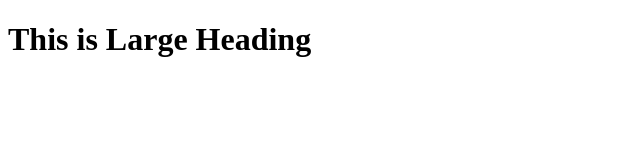
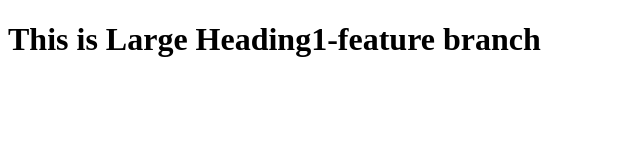
Before and after one commit to Santhoshiakula/git-demo2, a plain HTML site: page index.html in a window 1280 px wide. Shown: the whole page, without its empty margins (0-640 px from the left). Drawn offline with Linux system fonts and the light colour scheme.

Commit message:
Update heading in feature branch

```diff
--- a/index.html
+++ b/index.html
@@ -6,6 +6,6 @@
     <title>Git Document</title>
 </head>
 <body>
-    <h1>This is Large Heading</h1>
+    <h1>This is Large Heading1-feature branch</h1>
 </body>
 </html>
```
